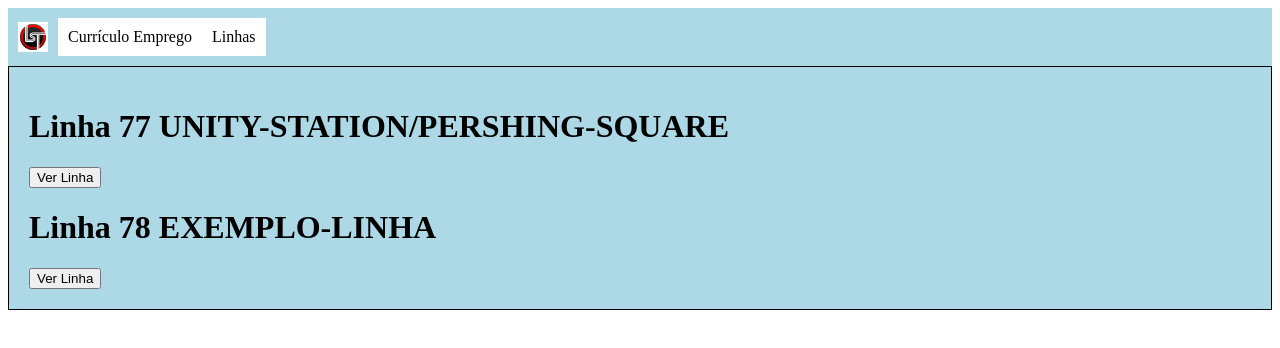
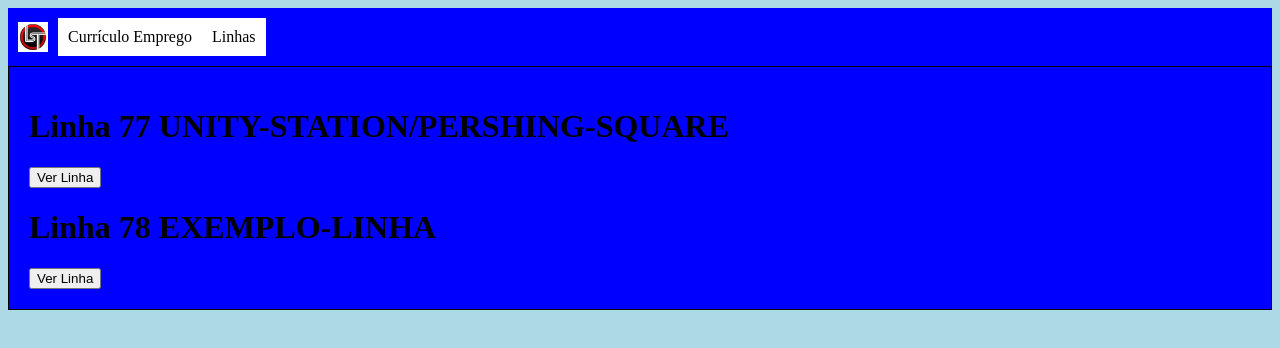
Before and after one commit to GabrielSam23/LsTransitAdrp, a plain HTML site: page index.html in a window 1280 px wide. Drawn offline with Linux system fonts and the light colour scheme.

Commit message:
Update index.html
atualizações cores e fundo

```diff
--- a/index.html
+++ b/index.html
@@ -3,10 +3,14 @@
 <head>
   <title>Transporte Público</title>
   <style>
+    body {
+      background-color: lightblue;
+    }
+
     .tabs {
       display: flex;
       align-items: center;
-      background-color: lightblue;
+      background-color: blue;
       padding: 10px;
     }
 
@@ -27,7 +31,7 @@
       display: none;
       padding: 20px;
       border: 1px solid black;
-      background-color: lightblue;
+      background-color: blue;
     }
 
     .linha-content {
```
